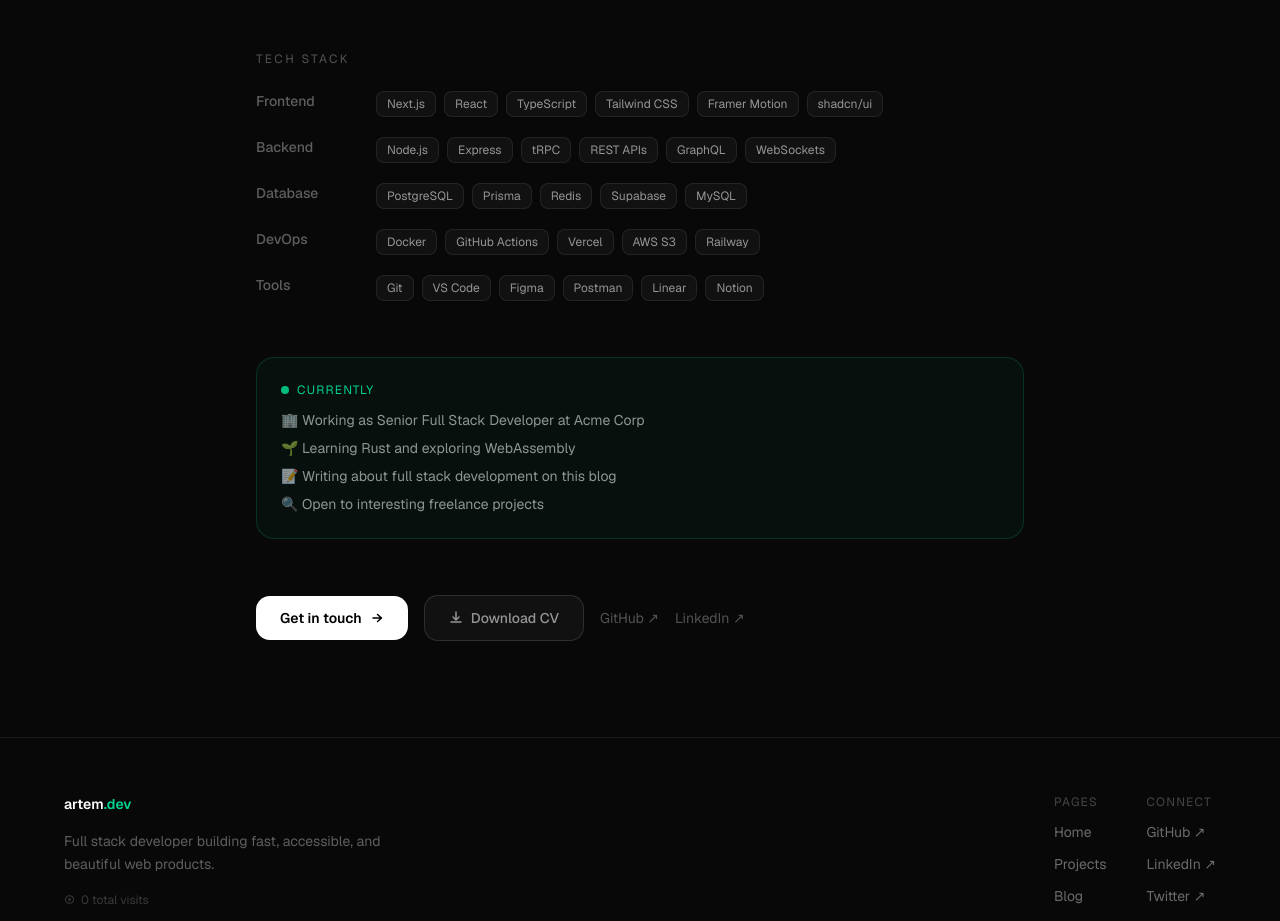
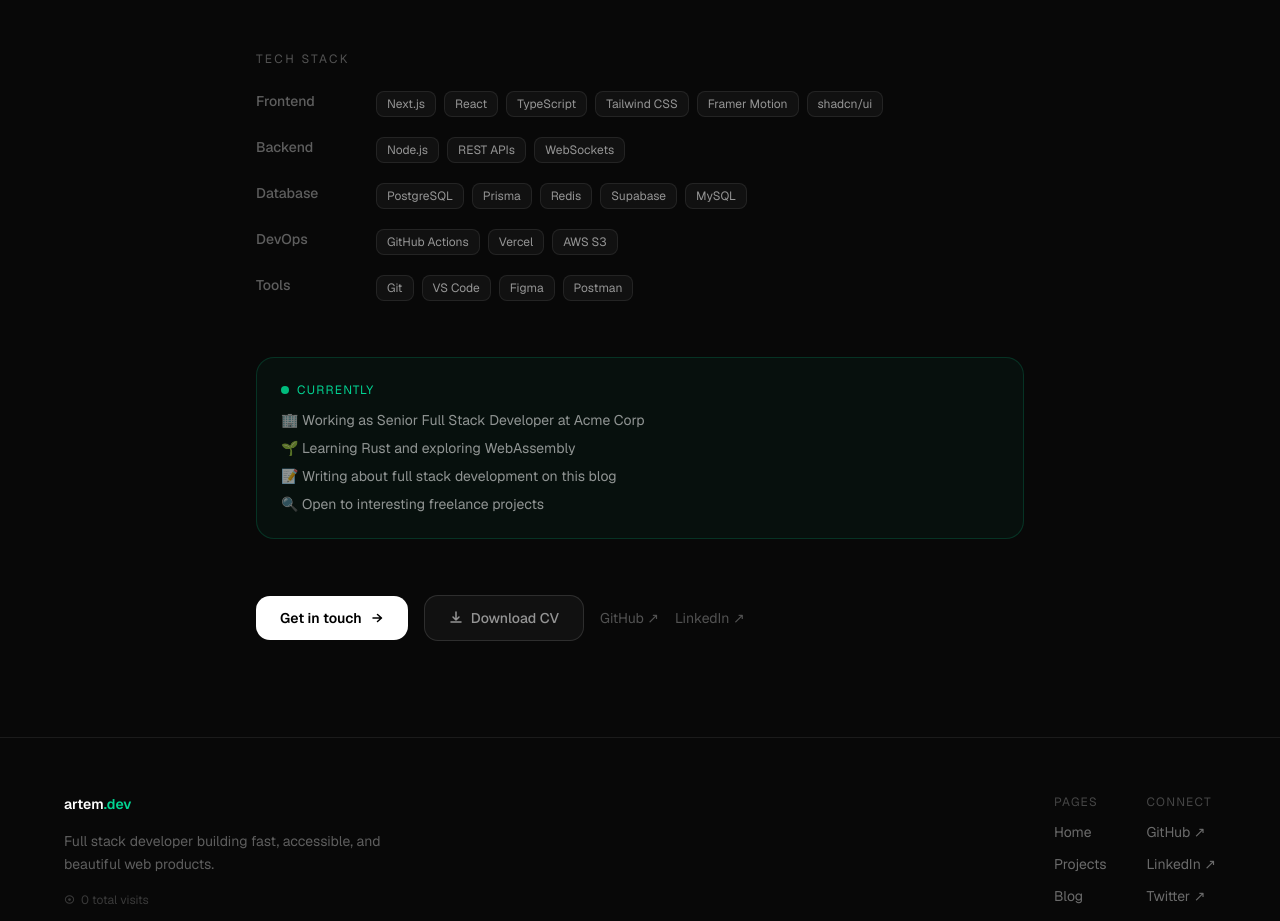
Before and after one commit to Lorredo/portfolio, a Next.js app: page /about in a window 1280 px wide. Shown: the part 940-1861 px from the top of the page. Built offline with nearby package versions, Linux system fonts and the light colour scheme; no server answers; the database is empty.

Commit message:
chore(): modified the techstack in about page

```diff
--- a/src/components/sections/About.tsx
+++ b/src/components/sections/About.tsx
@@ -8,10 +8,10 @@
 
 const SKILLS = [
   { category: "Frontend",  items: ["Next.js", "React", "TypeScript", "Tailwind CSS", "Framer Motion", "shadcn/ui"] },
-  { category: "Backend",   items: ["Node.js", "Express", "tRPC", "REST APIs", "GraphQL", "WebSockets"] },
+  { category: "Backend",   items: ["Node.js", "REST APIs", "WebSockets"] },
   { category: "Database",  items: ["PostgreSQL", "Prisma", "Redis", "Supabase", "MySQL"] },
-  { category: "DevOps",    items: ["Docker", "GitHub Actions", "Vercel", "AWS S3", "Railway"] },
-  { category: "Tools",     items: ["Git", "VS Code", "Figma", "Postman", "Linear", "Notion"] },
+  { category: "DevOps",    items: ["GitHub Actions", "Vercel", "AWS S3",] },
+  { category: "Tools",     items: ["Git", "VS Code", "Figma", "Postman",] },
 ];
 
 const VALUES = [
```
